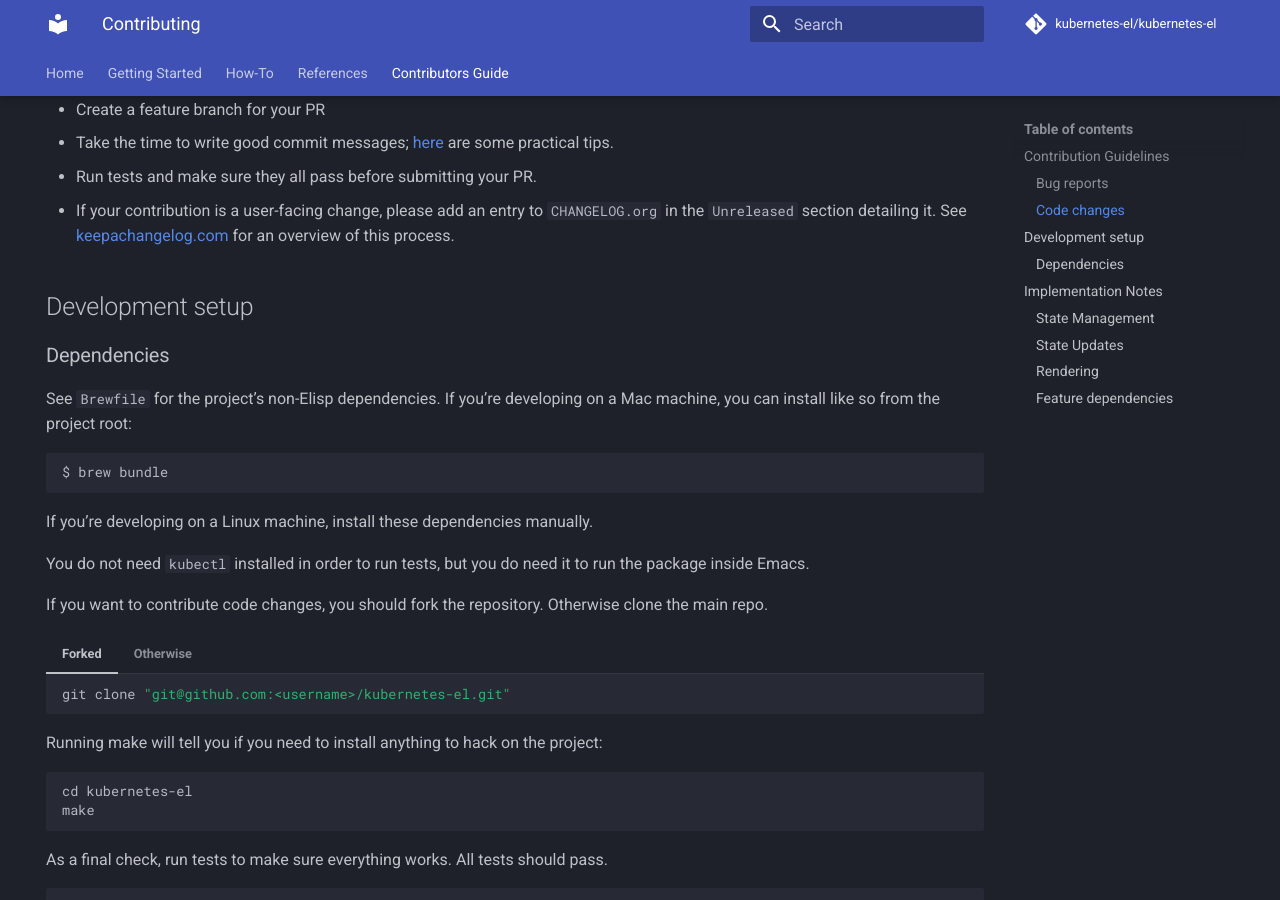
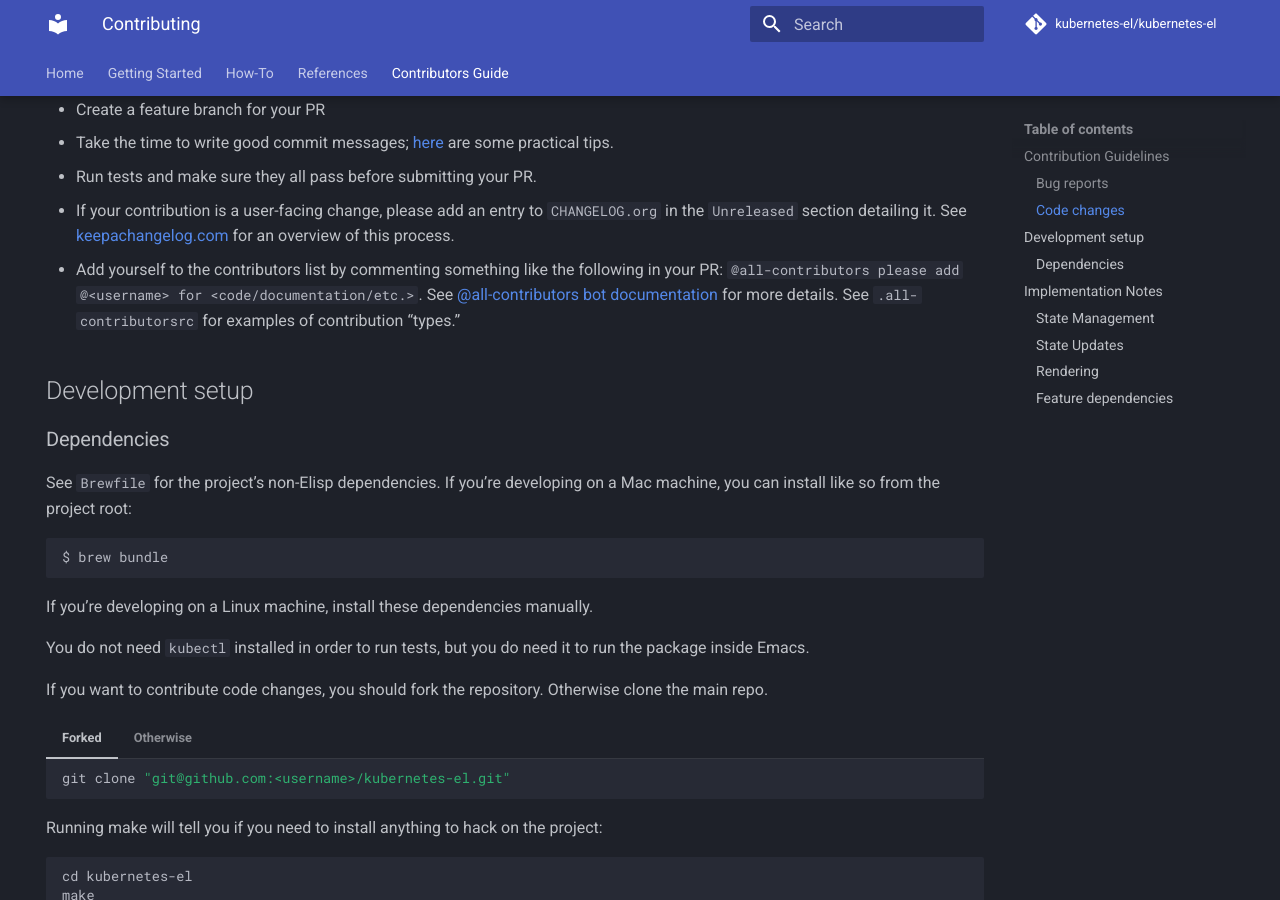
Before and after one commit to kubernetes-el/kubernetes-el, an MkDocs documentation site: the page built from docs/contributing/index.md, in a window 1280 px wide and 900 px high, scrolled down 765 px. Built offline with MkDocs 1.6.1 and Material for MkDocs 9.7.7, drawn with Linux system fonts in a browser that asks for light colours; comment, search, counter and statistics services are not loaded.

Commit message:
Implement all-contributors spec (#294)
This PR implements the [all-contributors spec](https://allcontributors.org) to
visibly acknowledge and celebrate all past contributors and their work. It
will be accompanied by installation of the corresponding
[bot](https://allcontributors.org/docs/en/bot/overview) to allow us to update
the contributors table directly from within PRs and the like.

```diff
--- a/.pre-commit-config.yaml
+++ b/.pre-commit-config.yaml
@@ -4,3 +4,7 @@ repos:
   hooks:
   - id: markdownlint_docker
     name: Markdown linting
+    exclude: |
+      (?x)^(
+          docs/CONTRIBUTORS.md
+      )$
--- a/docs/contributing/index.md
+++ b/docs/contributing/index.md
@@ -43,6 +43,10 @@ For code changes, please follow the following guidelines.
   `CHANGELOG.org` in the `Unreleased` section detailing it. See
   [keepachangelog.com](https://keepachangelog.com/en/1.0.0/) for an
   overview of this process.
+- Add yourself to the contributors list by commenting something like the following in your PR: `@all-contributors please
+  add @<username> for <code/documentation/etc.>`. See [@all-contributors bot
+  documentation](https://allcontributors.org/docs/en/bot/usage) for more details. See `.all-contributorsrc` for examples
+  of contribution "types."
 
 ## Development setup
 
--- a/mkdocs.yaml
+++ b/mkdocs.yaml
@@ -37,7 +37,8 @@ markdown_extensions:
   - admonition
   - attr_list
   - pymdownx.details
-  - pymdownx.snippets
+  - pymdownx.snippets:
+      check_paths: true
   - pymdownx.superfences
   - pymdownx.tabbed:
       alternate_style: true
```
Also changed, not shown: docs/CONTRIBUTORS.md (added, +42 -0 lines), docs/index.md (+1 -3 lines), 2 other files.
